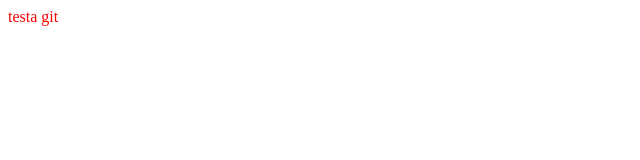
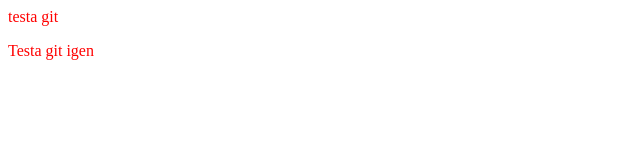
Before and after one commit to samshaalan/testagit, a plain HTML site: page index.html in a window 1280 px wide. Shown: the full height of the page, 0-640 px from the left. Drawn offline with Linux system fonts and the light colour scheme.

Commit message:
Testa git igen

```diff
--- a/index.html
+++ b/index.html
@@ -8,5 +8,6 @@
     </head>
     <body>
         testa git
+        <p>Testa git igen</p>
     </body>
 </html>
```
